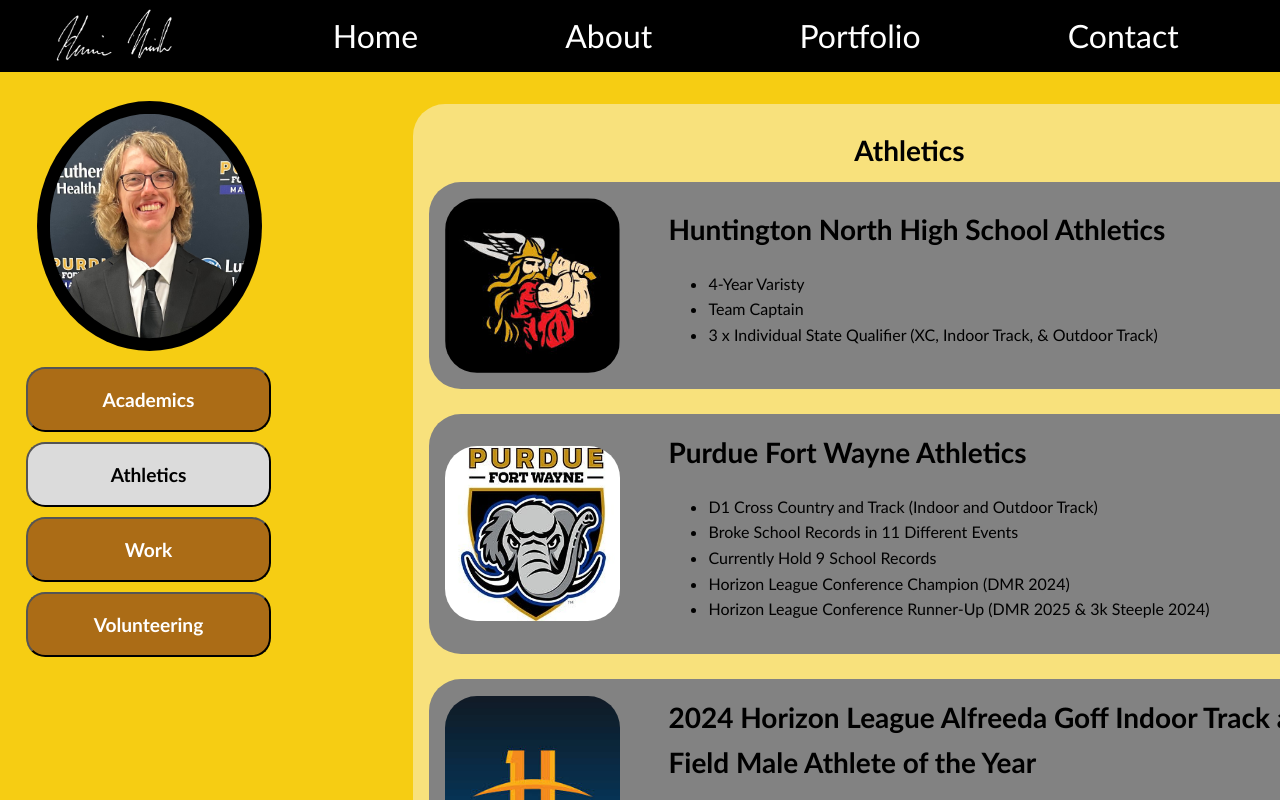
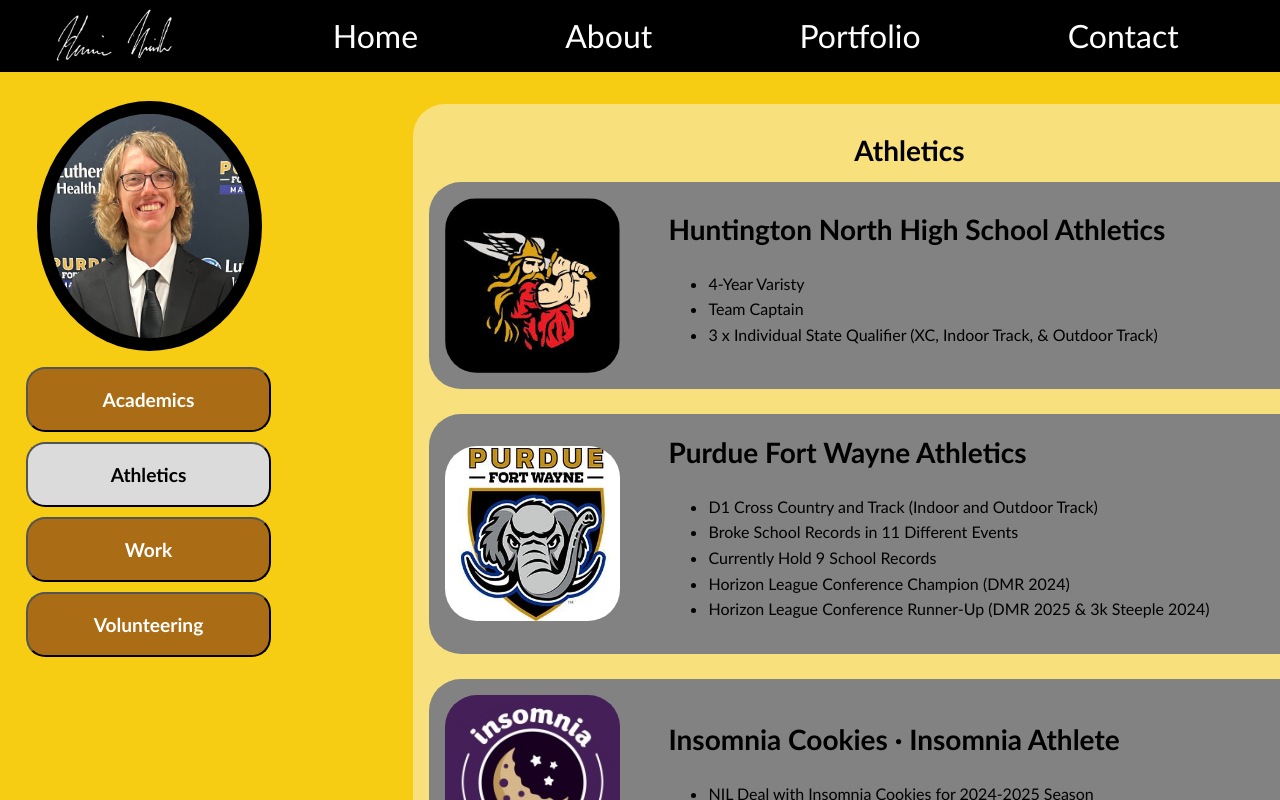
Before and after one commit to HarrisonNiswander/HarrisonNiswanderPortfolio, a React (Vite) app in the folder HarrisonNiswanderPortfolio/: page /about in a window 1280 px wide. Both pictures are taken after a click on the button "Athletics". Shown: the top 800 px of the page. Built offline with nearby package versions, Linux system fonts and the light colour scheme.

Commit message:
Add Insomnia Cookies NIL to athletics tab in about section

```diff
--- a/HarrisonNiswanderPortfolio/src/pages/About/about.jsx
+++ b/HarrisonNiswanderPortfolio/src/pages/About/about.jsx
@@ -12,6 +12,7 @@
 import HorizonLeague from '../../images/about-page/horizonLeague.png';
 import Pfw2 from '../../images/about-page/pfw2.png';
 import Rv from '../../images/about-page/rv.png';
+import insomniaCookies from '../../images/about-page/insomnia-cookies.jpg';
 
 const about = () => {
   const [active, setActive] = useState(null);
@@ -130,6 +131,20 @@
                       <li>Currently Hold 9 School Records</li>
                       <li>Horizon League Conference Champion (DMR 2024)</li>
                       <li>Horizon League Conference Runner-Up (DMR 2025 & 3k Steeple 2024)</li>
+
+                    </ul>
+                  </div>
+                </div>
+
+                <br/>
+
+                <div className="about-card">
+                  <img src={insomniaCookies} alt="Insomnia Cookies" width={175} height={175} className="school-logo"/>
+                  <div className="about-content">
+                    <h2>Insomnia Cookies · Insomnia Athlete</h2>
+                    <ul>
+                      <li>NIL Deal with Insomnia Cookies for 2024-2025 Season</li>
+                      <li>Two monthly posts in exchange for cookies</li>
 
                     </ul>
                   </div>
```
Also changed, not shown: HarrisonNiswanderPortfolio/src/images/about-page/insomnia-cookies.jpg (added).
